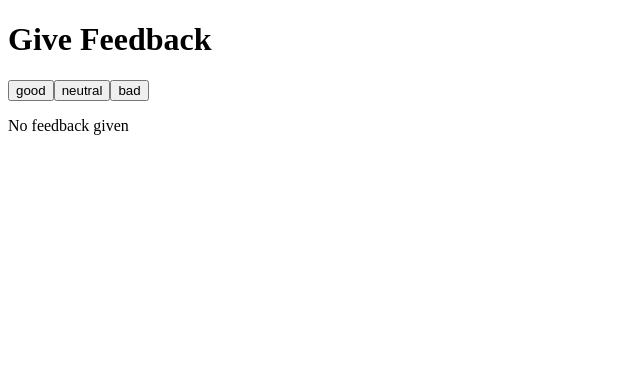
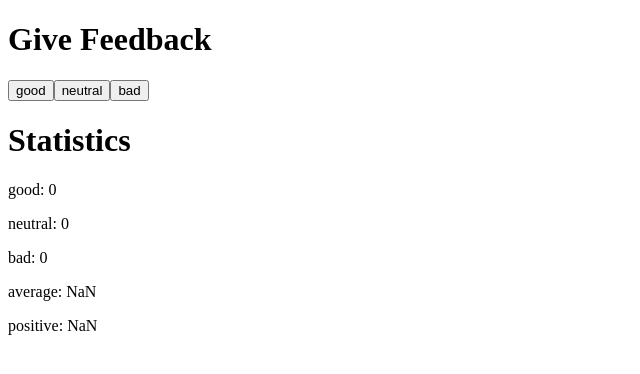
Before and after one commit to ErikMtz99/Javascript_FullStack, a React (Vite) app in the folder part1/unicafe/: page / in a window 1280 px wide. Shown: the top 374 px of the page, without its empty margins (0-640 px from the left). Built offline with nearby package versions, Linux system fonts and the light colour scheme.

Commit message:
excercese 1.10

```diff
--- a/part1/unicafe/src/App.jsx
+++ b/part1/unicafe/src/App.jsx
@@ -21,28 +21,12 @@ const Button = ({ handleClick, text }) => (
   </button>
 )
 
-const Statistics = (props) => {
-  const good = props.good
-  const neutral = props.neutral
-  const bad = props.bad
-  const total = good + neutral + bad
-  if (total === 0) {
-    return(
-      <p> No feedback given </p>
-    )
-  }
-  else{
-    return(
-      <div>
-        <h1>Statistics</h1>
-        <p>Good: {good}</p>
-        <p>Neutral: {neutral}</p>
-        <p>Bad: {bad}</p>
-        <p>Average: {total === 0 ? 0 : (good - bad) / total}</p>
-        <p>Positive: {total === 0 ? 0 : (good / total) * 100} %</p>
-      </div>
-    )
-  }
+const StatisticsLine = (props) => {
+  const text = props.text
+  const value = props.value
+  return(
+    <p>{text}: {value}</p>
+  )
 }
 
 const App = () => {
@@ -57,7 +41,12 @@ const App = () => {
       <Button handleClick={() => setGood(good + 1)} text='good' />
       <Button handleClick={() => setNeutral(neutral + 1)} text='neutral' />
       <Button handleClick={() => setBad(bad + 1)} text='bad' />
-      <Statistics good = {good} neutral={neutral} bad={bad} />
+      <h1>Statistics</h1>
+      <StatisticsLine text="good" value = {good} />
+      <StatisticsLine text="neutral" value = {neutral} />
+      <StatisticsLine text="bad" value = {bad} />
+      <StatisticsLine text="average" value = {(good - bad) / (good + neutral + bad)} />
+      <StatisticsLine text="positive" value = {good / (good + neutral + bad) * 100} />
     </div>
   )
 }
```
